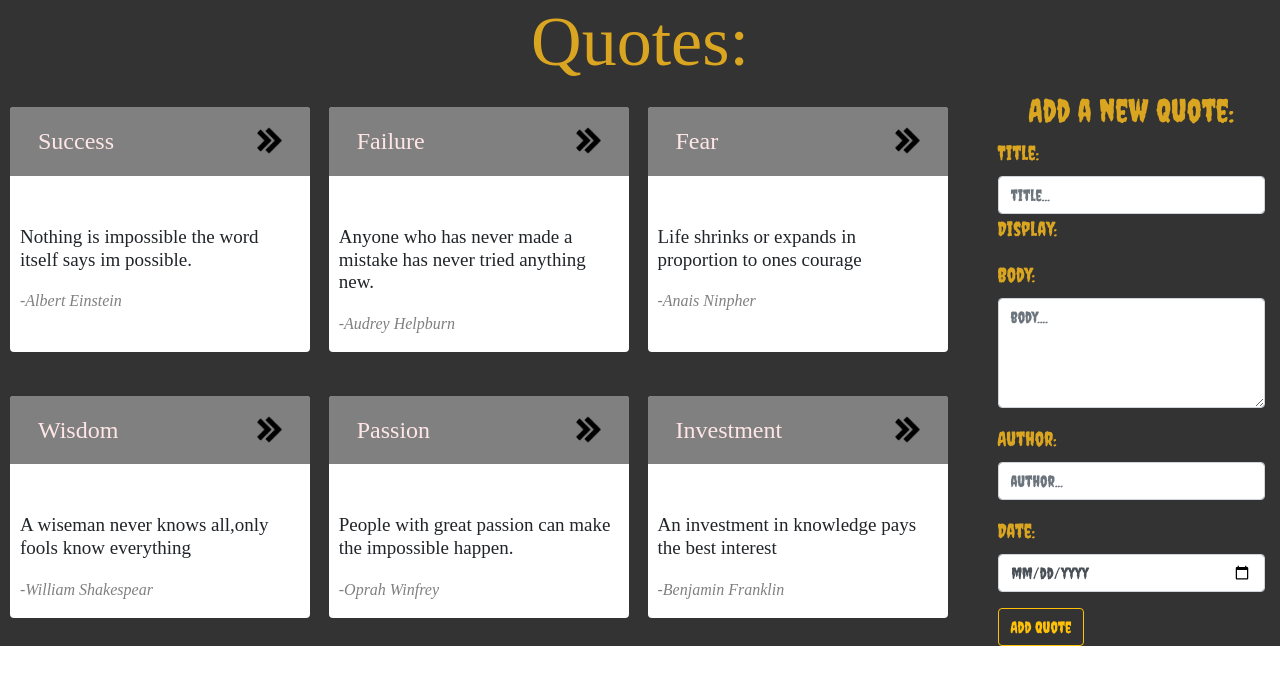
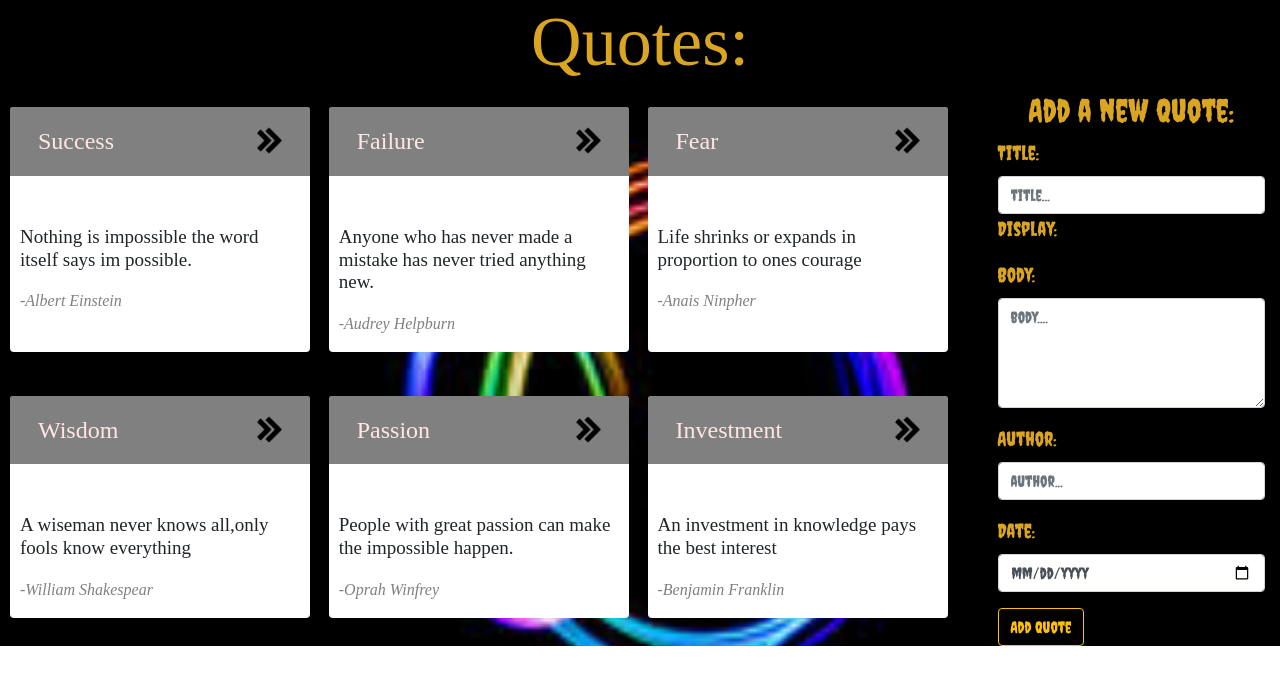
Before and after one commit to Cliffochieng/Quote-App, an Angular app: page / in a window 1280 px wide. Shown: the top 684 px of the page. Built offline with nearby package versions, Linux system fonts and the light colour scheme.

Commit message:
add background cover image

```diff
--- a/src/app/quote/quote.component.css
+++ b/src/app/quote/quote.component.css
@@ -2,7 +2,7 @@
   font-family: 'Creepster', cursive;
 }
 .container-full {
-  /* background-image: url("~src/assets/bac3.jpeg"); */
+  background-image: url("~src/assets/bac4.jpeg");
   background-size: cover;
   background-position: center center;
   background-size: cover;
```
Also changed, not shown: src/assets/bac4.jpeg (added), 1 other file (tests, documents, lock files or other folders).
